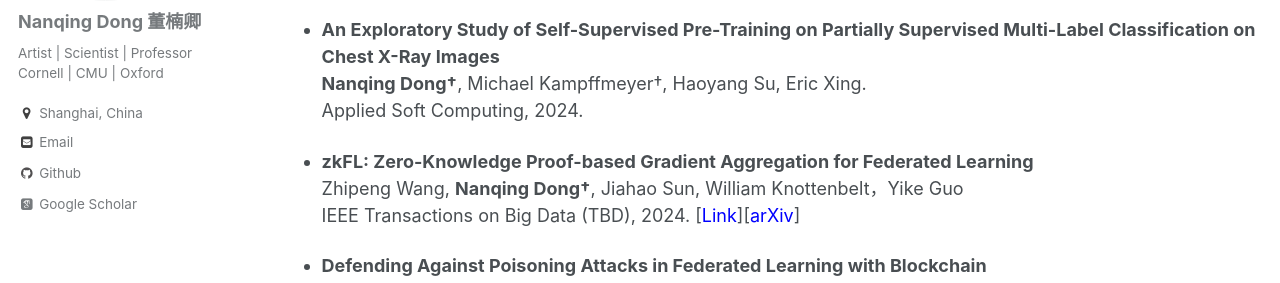
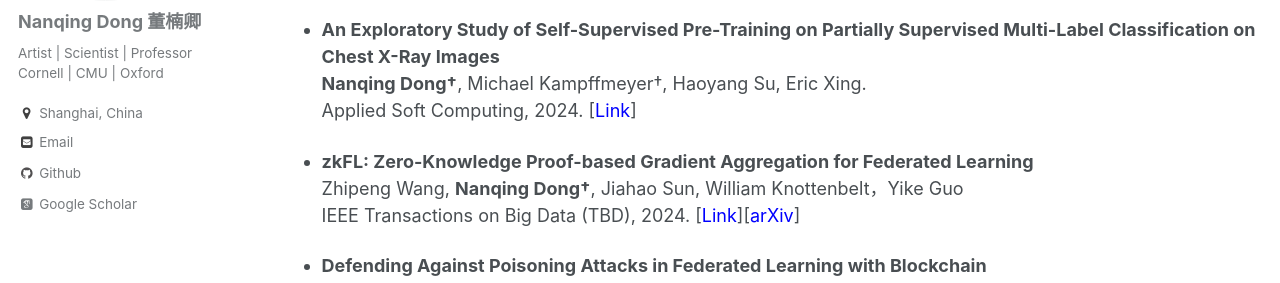
Before and after one commit to eveningdong/eveningdong.github.io, a Jekyll site: the page built from _pages/publication.md, in a window 1280 px wide and 900 px high. Shown: the part 292-575 px from the top of the window. Built offline with Jekyll 4.4.1, drawn with Linux system fonts in a browser that asks for light colours; some web fonts are replaced.

Commit message:
Update publication.md

```diff
--- a/_pages/publication.md
+++ b/_pages/publication.md
@@ -12,7 +12,7 @@ author_profile: true
 ## Journal Papers
 * **An Exploratory Study of Self-Supervised Pre-Training on Partially Supervised Multi-Label Classification on Chest X-Ray Images**
   **Nanqing Dong†**, Michael Kampffmeyer†, Haoyang Su, Eric Xing.
-  Applied Soft Computing, 2024.
+  Applied Soft Computing, 2024.  [[<span style="color:blue">Link</span>]](https://www.sciencedirect.com/science/article/pii/S156849462400629X)
 
 * **zkFL: Zero-Knowledge Proof-based Gradient Aggregation for Federated Learning**
   Zhipeng Wang, **Nanqing Dong†**, Jiahao Sun, William Knottenbelt，Yike Guo
```
